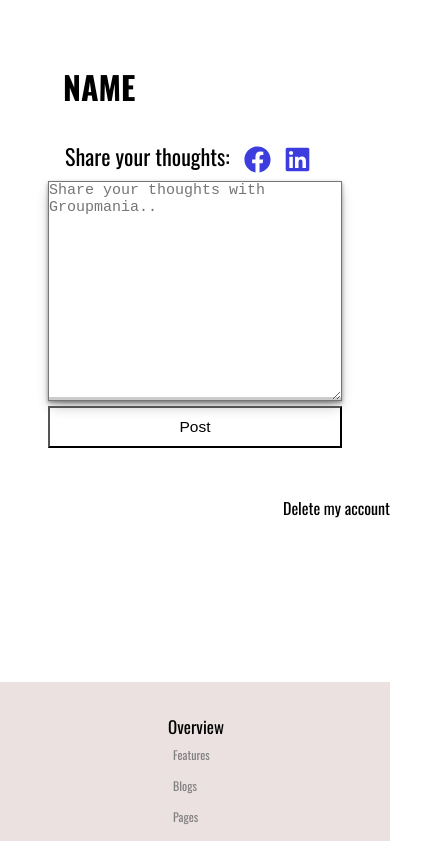
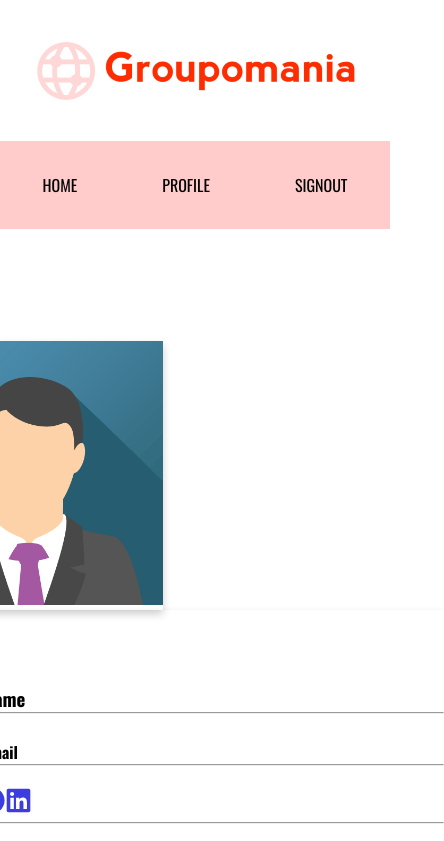
Before and after one commit to Reafort/Groupmania_P7, a React (Create React App) app: page /profile in a window 390 px wide. Shown: the top 841 px of the page, 444 px wide, since content can reach past the window. Built offline with nearby package versions, Linux system fonts and the light colour scheme.

Commit message:
fixed homepage and profile

```diff
--- a/public/index.html
+++ b/public/index.html
@@ -9,7 +9,7 @@
       name="description"
       content="Web site created using create-react-app"
     />
-    <link rel="apple-touch-icon" href="%PUBLIC_URL%/logo192.png" />
+
     <!--
       manifest.json provides metadata used when your web app is installed on a
       user's mobile device or desktop. See https://developers.google.com/web/fundamentals/web-app-manifest/
--- a/src/App.js
+++ b/src/App.js
@@ -5,6 +5,7 @@
 import Profile from './pages/Profile';
 import Login from './pages/Login';
 import Signup from './pages/Signup';
+import Homepage from './pages/Homepage';
 import { BrowserRouter as Router, Route, Routes } from 'react-router-dom'
 import { useState, useEffect } from "react";
 
@@ -15,11 +16,11 @@
   return (
     <div className="App">
       <Router>
+
         {!checkIfUserLoggedIn() &&
           <UserHeader />
         }
-
-        {!checkIfUserLoggedIn() &&
+        {checkIfUserLoggedIn() &&
           <Profile />
         }
 
@@ -28,6 +29,7 @@
           <Route path="/login" element={<Login />} />
           <Route path="/signup" element={<Signup />} />
           <Route path="/profile" element={<Profile />} />
+          <Route path="/homepage" element={<Homepage />} />
         </Routes>
 
         <Footer />
@@ -40,10 +42,8 @@
 
 
 function checkIfUserLoggedIn() {
-  localStorage.setItem('groupmaniaUser', 'test')
-
-  const userInfo = localStorage.getItem('groupmaniaUser');
-  console.log('hi')
+  const userInfo = localStorage.getItem('authorizedUser');
+  //FIXME return true if token in localstorage is valid and not expired
   console.log(userInfo)
   return userInfo
 
--- a/src/components/UserHeader.jsx
+++ b/src/components/UserHeader.jsx
@@ -6,7 +6,7 @@
     return (
         <div className="profile-header">
             <div className="profile-logo">
-                <img src={logo2} alt="Groupmania-profile-logo" />
+                <img className="user-header-logo" src={logo2} alt="Groupmania-profile-logo" />
             </div>
 
             <div className="profile-links">
@@ -21,4 +21,6 @@
     )
 }
 
+//TODO Add signout function
+
 export default UserHeader;
--- a/src/components/app.css
+++ b/src/components/app.css
@@ -29,8 +29,8 @@
     text-decoration: none;
 }
 button.homepage-buttons:hover, button.homepage-buttons:hover a, button.post:hover, .form-button:hover {
-    background-color:#e14e4e;
-    color: white;
+    background-color: #ece1e1;
+    color: black;
     cursor: pointer;
 }
 .submit-form-button {
@@ -77,8 +77,7 @@
  input.form-input {
     height: 3em;
  }
-
- /*profile header*/
+  /*USER HEADER*/
 
 .profile-logo {
     display: flex;
@@ -117,9 +116,9 @@
     padding: 2em;
 }
 
-/*profile info and name*/
+/* HOMEPAGE */
 
-.profile-info {
+.homepage-info {
     height: 100%;
     margin: 3em;
 }
@@ -127,22 +126,53 @@
     padding: 15px;
 }
 
-/*user social */
-.share-and-social {
+/*PROFILE*/
+
+.user-profile {
     display: flex;
-    flex-wrap: wrap;
-    justify-content: space-between;
+    justify-content: center;
+    margin-top: 7em;
 }
-.profile-user-social {
-    width: 81px;
-    margin-right: 24px;
+.user-profile-info {
+    display: flex;
+    justify-content: center;
+    align-items:center;
+    flex-direction: row;
+    height: 100%;
 }
-.user-social {
+.profile-photo {
+    flex: 50%;
+    margin-right: 6em;
+    height: 100%;
+    width: 100%;
+}
+.card {
+    box-shadow: 0 4px 8px 0 rgba(0,0,0,0.2);
+    width: 265px;
+  }
+.profile-img {
+    height: 100%;
+    width: 100%;
+}
+.user-info {
+    box-shadow: 0 4px 8px 0 rgb(0 0 0 / 20%);
+    height: 266px;
+    flex: 50%;
+    width: 498px;
+}
+
+h3 {
+    padding-top: 4em;
+    padding-left: 2em;
+}
+.profile-email {
+    padding-top: 26px;
+    padding-left: 2.3em;
+    font-weight: 600;
+}
+.social {
     padding-top: 1em;
-}
-ul.user-social-media {
-    display: flex;
-    justify-content: space-around;
+    padding-left: 2em;
 }
 a.facebook, a.Linkedin {
     color: #3d3ddf;
@@ -170,16 +200,11 @@
     border-radius: 0;
 }
 /* Delete Account */
- .account-deletion {
+.account-deletion {
     display: flex;
     justify-content: end;
 
  }
-
- .account-deletion .div {
-    border: 1px solid red;
- }
-
 
 /**Footer*/
 .footer {
@@ -221,5 +246,8 @@
     .footer-info {
         flex-direction: column;
     }
+    .user-profile-info {
+        flex-direction: column;
+    }
 
   }
--- /dev/null
+++ b/src/pages/Homepage.jsx
@@ -0,0 +1,30 @@
+import React from "react";
+
+
+
+const Homepage = () => {
+
+    return (
+        <div className="homepage-content">
+
+            <div className="user-name">
+                <h1>NAME</h1> </div>
+
+            <div className="user-share-status">
+                < div className="share-and-social">
+                    <span className="share">Share your thoughts:</span>
+                </div>
+
+                <form action="#">
+                    <textarea placeholder="Share your thoughts with Groupmania.."></textarea>
+                </form>
+                <button className="post">Post</button>
+            </div>
+
+
+
+        </div>
+    )
+}
+
+export default Homepage
--- a/src/pages/Login.jsx
+++ b/src/pages/Login.jsx
@@ -2,30 +2,41 @@
 import { useNavigate } from 'react-router-dom';
 
 const Login = () => {
-    let navigate = useNavigate();
     const user = {
         email: "",
         password: "",
     }
+
     function handleSubmit(e) {
         e.preventDefault()
         console.log("test")
-
         fetch('http://localhost:3001/api/users/login', {
             method: 'POST',
             headers: { "Content-Type": "application/json" },
             body: JSON.stringify(user)
+        }).then(res => res.json()).then(data => {
+
+            const authorizedUser = {
+                userId: data.userId,
+                token: data.token
+            }
+            localStorage.setItem("authorizedUser", JSON.stringify(authorizedUser))
+        }).catch(err => {
+            console.log(err)
         })
 
-        navigate("/profile");
-        //TODO put userid and token in local storage
 
     }
-    function onChange(e) {
-        user.name = e.target.value
+    function onChangeEmail(e) {
+        user.email = e.target.value
         console.log(user)
+    }
+    function onChangePassword(e) {
+        user.password = e.target.value
+        console.log(user)
+    }
 
-    }
+    //TODO add navigate to homepage
 
     return (
         <div className='forms'>
@@ -35,12 +46,12 @@
 
                 <div className="label-input">
                     <label>Email:</label>
-                    <input type="text" className='form-input' placeholder='Email' onChange={onChange}  />
+                    <input type="text" className='form-input' placeholder='Email' onChange={onChangeEmail} />
                 </div>
 
                 <div className="label-input">
                     <label>Password:</label>
-                    <input type="text" className='form-input' placeholder='Password'onChange={onChange}  />
+                    <input type="text" className='form-input' placeholder='Password' onChange={onChangePassword} />
                 </div>
 
                 <div className="submit-form-button">
--- a/src/pages/Profile.jsx
+++ b/src/pages/Profile.jsx
@@ -1,44 +1,31 @@
 import React from "react";
-import { Link } from 'react-router-dom'
-import { FaFacebook, FaInstagram, FaLinkedin } from "react-icons/fa";
+import { FaFacebook, FaLinkedin } from "react-icons/fa";
+import picture from '../assets/picture.png'
+
 
 const Profile = () => {
-
     return (
-        <div className="profile-content">
-            <div className="profile-info">
-
-                <div className="user-name">
-                    <h1>NAME</h1> </div>
-
-                <div className="user-share-status">
-                    < div className="share-and-social">
-                        <span className="share">Share your thoughts:</span>
-                        <div className="profile-user-social">
-                            <div className="user-social">
-                                <ul className="user-social-media">
-                                    <a className="facebook" href="Facebook.com"><FaFacebook /></a>
-                                    <a className="Linkedin" href="Linkedin.com"><FaLinkedin /></a>
-                                </ul> </div>
-
+        <div className="user-profile">
+            <div className="user-profile-info">
+                <div className="profile-photo">
+                    <div className="card">
+                        <img className="profile-img" src={picture} alt="Jane Doe" />
+                    </div>
+                </div>
+                <div className="user-info-flex">
+                    <div className="user-info">
+                        <h3>Name</h3>
+                        <hr />
+                        <p className="profile-email">Email</p>
+                        <hr />
+                        <div className="social">
+                            <a className="facebook" href="Facebook.com"><FaFacebook /></a>
+                            <a className="Linkedin" href="Linkedin.com"><FaLinkedin /></a>
                         </div>
-
-
+                        <hr />
                     </div>
-
-                    <form action="#">
-                        <textarea placeholder="Share your thoughts with Groupmania.."></textarea>
-                    </form>
-                    <button className="post">Post</button>
                 </div>
-
             </div>
-
-            <div className="account-deletion">
-                <div>
-                <span>Delete my account</span> </div>
-            </div>
-
         </div>
     )
 }
--- a/src/pages/Signup.jsx
+++ b/src/pages/Signup.jsx
@@ -22,10 +22,17 @@
         navigate("/login");
     }
 
-    function onChange(e) {
+    function onChangeName(e) {
         user.name = e.target.value
         console.log(user)
-
+    }
+    function onChangeEmail(e) {
+        user.email = e.target.value
+        console.log(user)
+    }
+    function onChangePassword(e) {
+        user.password = e.target.value
+        console.log(user)
     }
 
     return (
@@ -35,17 +42,17 @@
 
                 <div className="label-input">
                     <label>Fullname:</label>
-                    <input type="text" className='form-input' placeholder='Fullname' onChange={onChange} />
+                    <input type="text" className='form-input' placeholder='Fullname' onChange={onChangeName} />
                 </div>
 
                 <div className="label-input">
                     <label>Email:</label>
-                    <input type="text" className='form-input' placeholder='Email' onChange={onChange} />
+                    <input type="text" className='form-input' placeholder='Email' onChange={onChangeEmail} />
                 </div>
 
                 <div className="label-input">
                     <label>Password:</label>
-                    <input type="text" className='form-input' placeholder='Password' onChange={onChange} />
+                    <input type="text" className='form-input' placeholder='Password' onChange={onChangePassword} />
                 </div>
 
                 <div className="submit-form-button">
--- a/src/pages/Welcomepage.jsx
+++ b/src/pages/Welcomepage.jsx
@@ -20,7 +20,7 @@
         </ul>
         </div>
         </div>
-
+    //TODO onClick separate event handler for each btn
 
     );
 }
```
Also changed, not shown: public/manifest.json, src/assets/picture.png (added), 1 other file (tests, documents, lock files or other folders).
